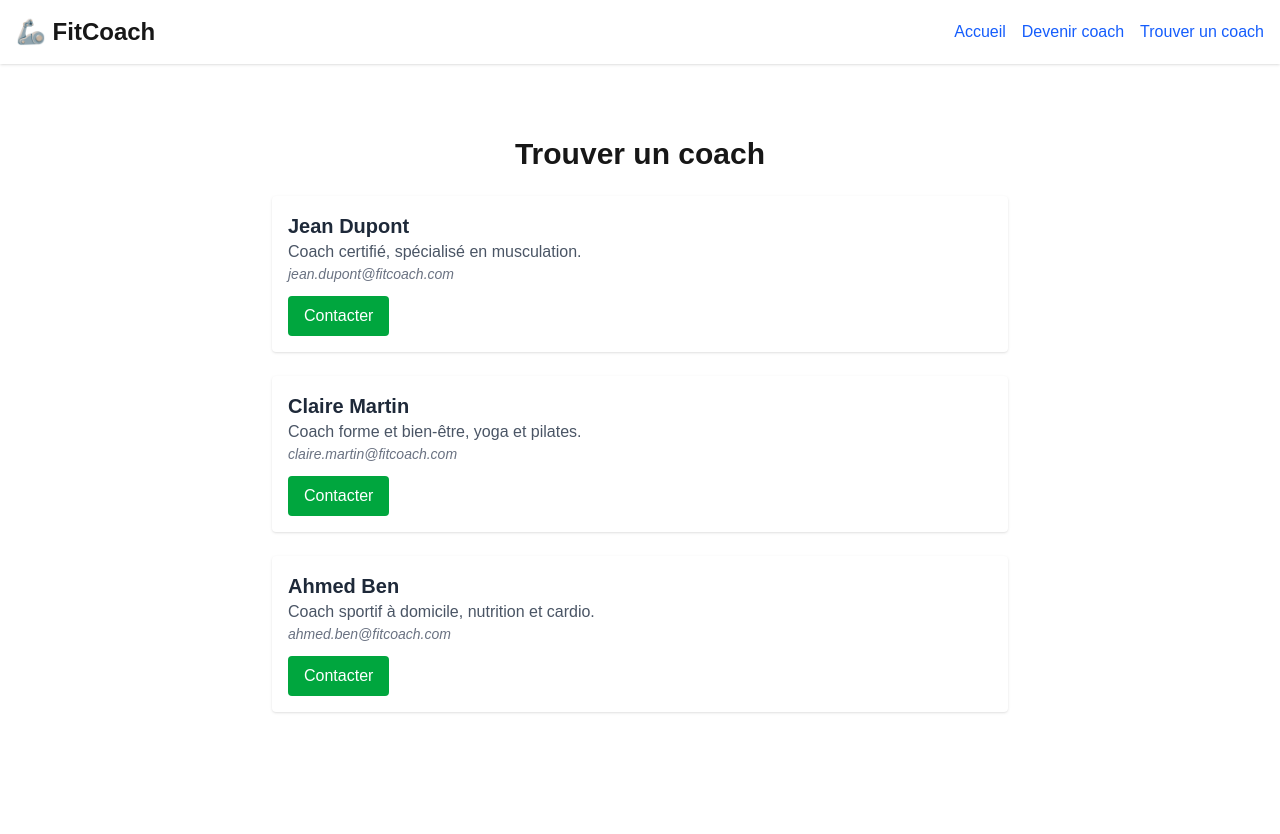
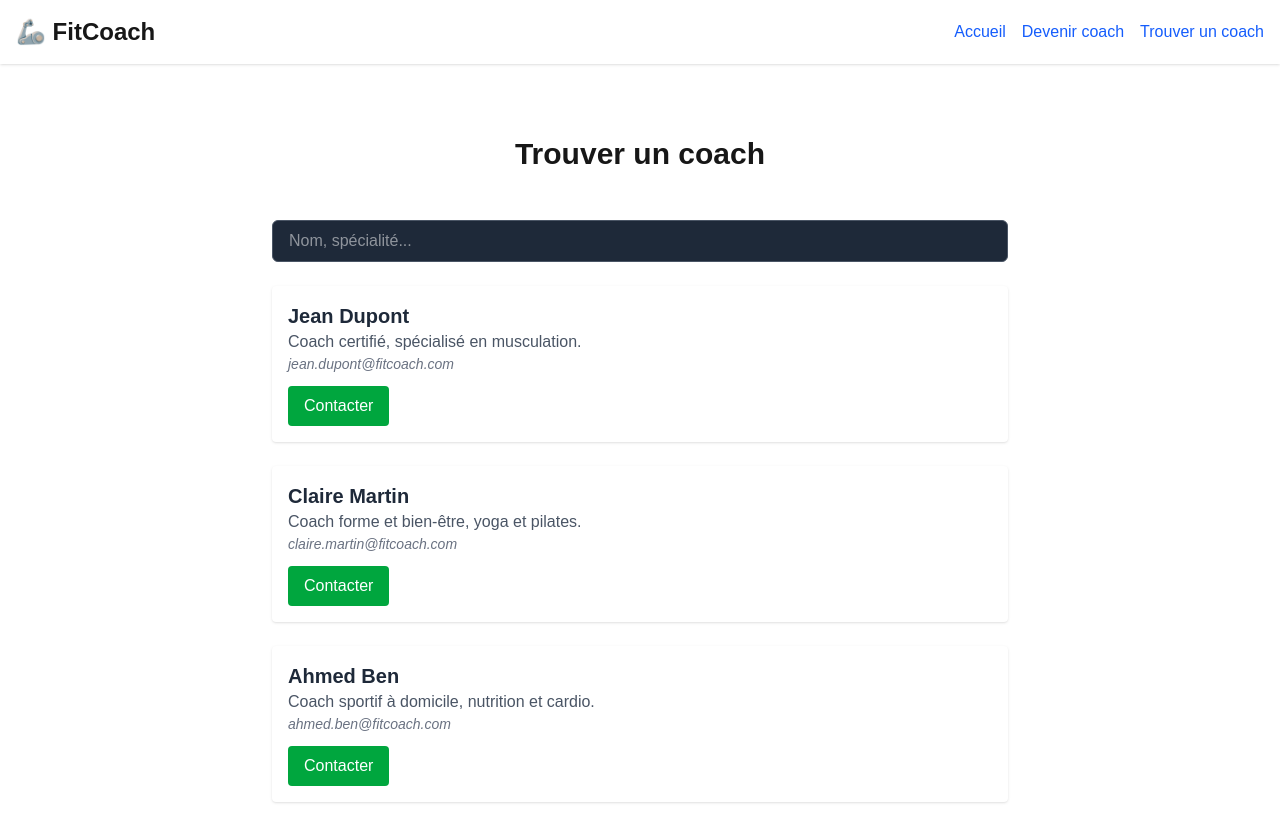
Before and after one commit to astro-training-app/astro-frontend, a Next.js app: page /trouver-coach in a window 1280 px wide. Before the commit the page ends 800 px from the top, so only its background shows below. Built offline with nearby package versions, Linux system fonts and the light colour scheme.

Commit message:
add search coach and add some points of scrum méthod to readme project

```diff
--- a/src/app/trouver-coach/page.jsx
+++ b/src/app/trouver-coach/page.jsx
@@ -1,10 +1,10 @@
-"use-client";
+"use client";
 
-{
-  /* route pour la page trouver un coach */
-}
+import { useState } from "react";
 
 export default function TrouverCoach() {
+  const [search, setSearch] = useState("");
+
   const coachs = [
     {
       id: 1,
@@ -29,9 +29,35 @@ export default function TrouverCoach() {
   return (
     <div className="max-w-3xl mx-auto mt-10 p-4">
       <h2 className="text-3xl font-bold text-center mb-6">Trouver un coach</h2>
+
+      {/* Champ de recherche */}
+      <div className="mb-6">
+        <label
+          htmlFor="search"
+          className="block text-sm font-medium text-white mb-1"
+        >
+          Rechercher un coach :
+        </label>
+        <input
+          type="text"
+          id="search"
+          placeholder="Nom, spécialité..."
+          value={search}
+          onChange={(e) => setSearch(e.target.value)}
+          className="w-full rounded-md px-4 py-2 bg-gray-800 text-white border border-gray-600 focus:outline-none focus:ring-2 focus:ring-green-600"
+        />
+      </div>
+
+      {/* Liste des coachs */}
       <ul className="space-y-6">
-        {coachs.map((item) => {
-          return (
+        {coachs
+          .filter(
+            (item) =>
+              item.nom.toLowerCase().includes(search.toLowerCase()) ||
+              item.bio.toLowerCase().includes(search.toLowerCase()) ||
+              item.email.toLowerCase().includes(search.toLowerCase())
+          )
+          .map((item) => (
             <li key={item.id} className="bg-white p-4 rounded shadow">
               <h3 className="text-xl font-semibold text-gray-800">
                 {item.nom}
@@ -42,8 +68,7 @@ export default function TrouverCoach() {
                 Contacter
               </button>
             </li>
-          );
-        })}
+          ))}
       </ul>
     </div>
   );
```
Also changed, not shown: 1 other file (tests, documents, lock files or other folders).
